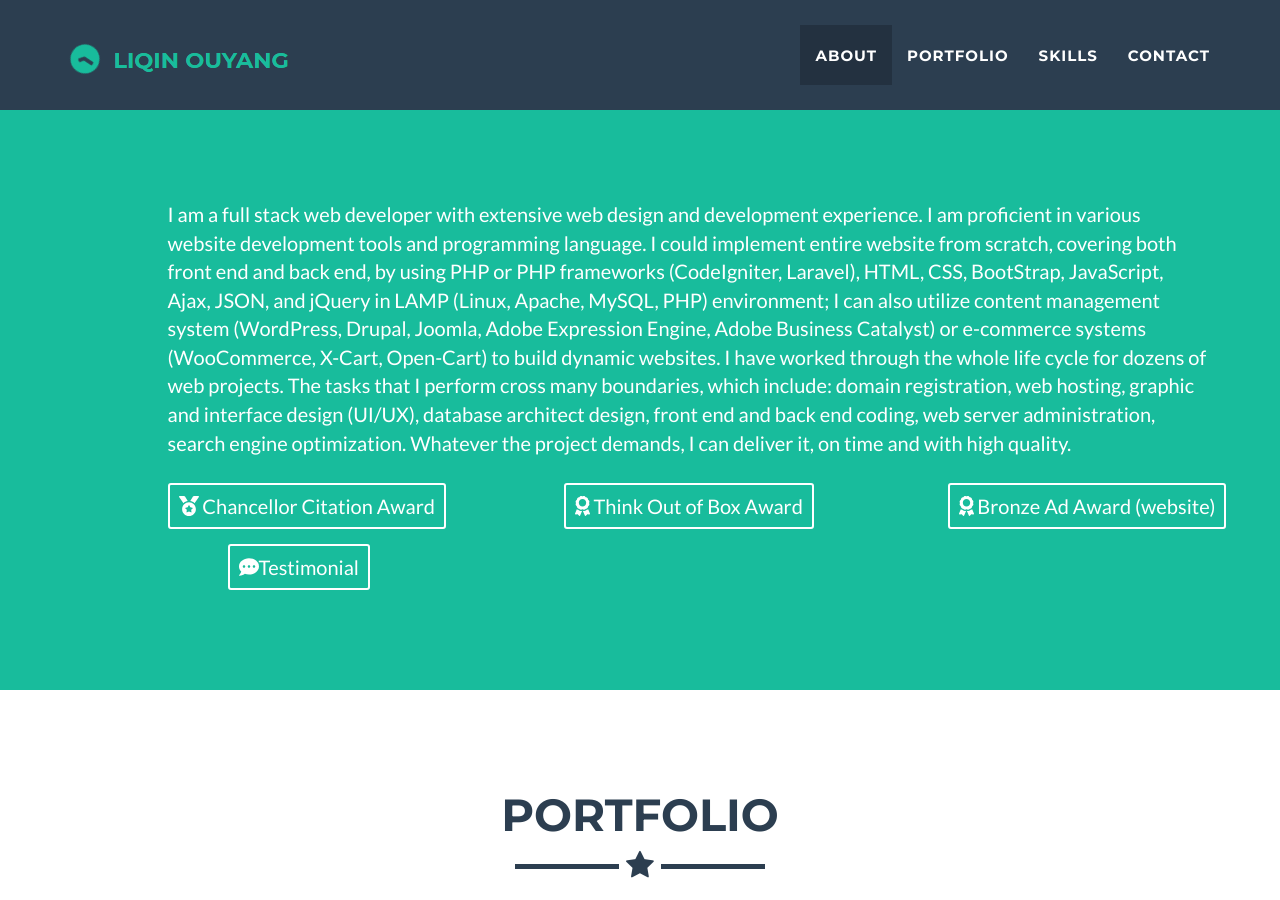
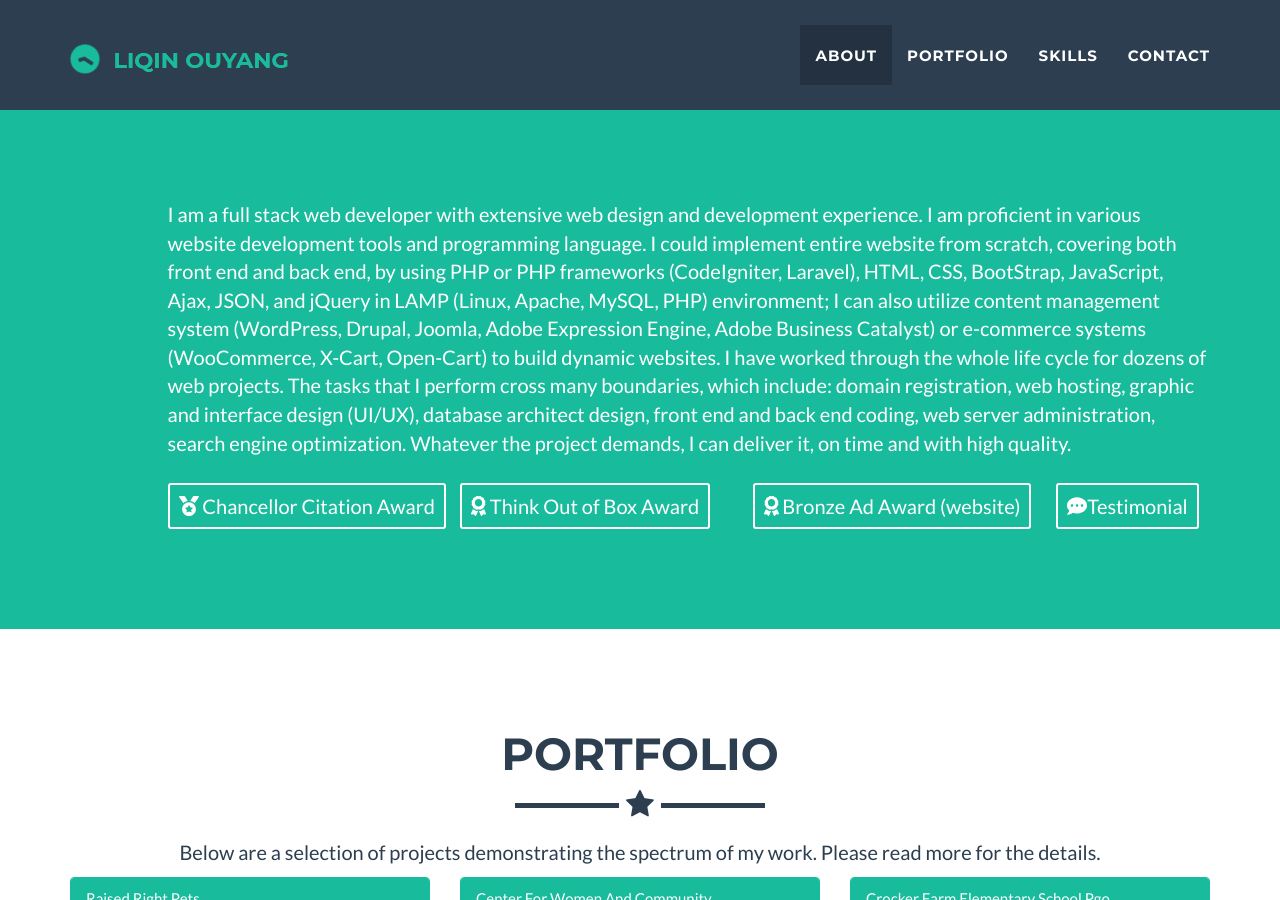
Before and after one commit to hbxtoylq/hbxtoylq.github.io, a Jekyll site: the page built from index.html, in a window 1280 px wide and 900 px high. Built offline with Jekyll 4.4.1, drawn with Linux system fonts in a browser that asks for light colours; nearby versions of some CDN libraries.

Commit message:
Update header.html

```diff
--- a/_includes/header.html
+++ b/_includes/header.html
@@ -23,20 +23,20 @@
 
 
                    <div class="row">
-                         <div class="col-lg-3 col-lg-offset-1 text-center">
+                         <div class="col-lg-2 col-lg-offset-1 text-center">
                                 <a href="img/reward/award2.png" class="btn btn-sm btn-outline" target="_blank">
                                  <i class="fas fa-medal"></i> Chancellor Citation Award </a>
                          </div>
-                       <div class="col-lg-3  col-lg-offset-1 text-center">
+                       <div class="col-lg-2  col-lg-offset-1 text-center">
                                  <a href="img/reward/award3.png" class="btn btn-sm btn-outline" target="_blank">
                                  <i class="fas fa-award"></i> Think Out of Box Award </a>
                          </div>
 
-			   <div class="col-lg-3  col-lg-offset-1 text-center">
+			   <div class="col-lg-2  col-lg-offset-1 text-center">
                                  <a href="img/reward/AwardAD.pdf" class="btn btn-sm btn-outline" target="_blank">
                                  <i class="fas fa-award"></i> Bronze Ad Award (website) </a>
  			</div>
-                       <div class="col-lg-3 col-lg-offset-1 text-center">
+                       <div class="col-lg-2 col-lg-offset-1 text-center">
                                 <a href="img/reward/award1.png" class="btn btn-sm btn-outline" target="_blank">
                                  <i class="fas fa-comment-dots"></i>Testimonial</a>
                         </div>
```
